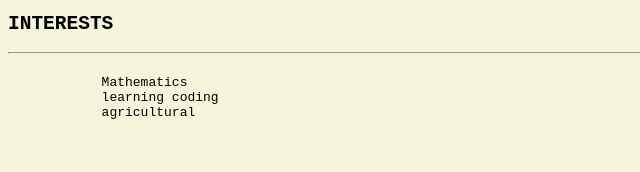
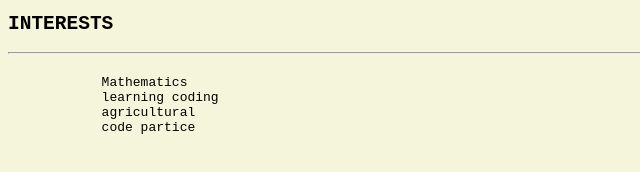
Before and after one commit to chedulurupavan/wiki1, a plain HTML site: page index.html in a window 1280 px wide. Shown: the part 2580-2752 px from the top of the page, 0-640 px from the left. Before the commit the page ends 2728 px from the top, so only its background shows below. Drawn offline with Linux system fonts and the light colour scheme.

Commit message:
project pr

```diff
--- a/index.html
+++ b/index.html
@@ -137,6 +137,8 @@ SECONDARY SCHOOL CERTIFICATE
             Mathematics
             learning coding
             agricultural
+            code partice
+
             </pre>
     </body>
 </html>
```
